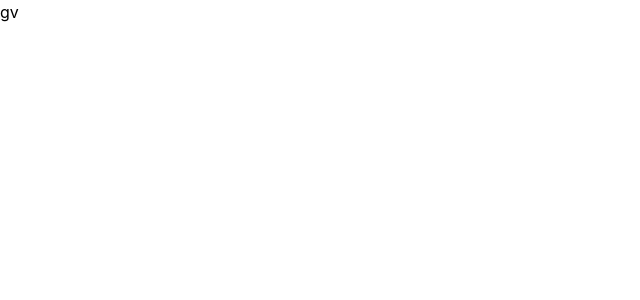
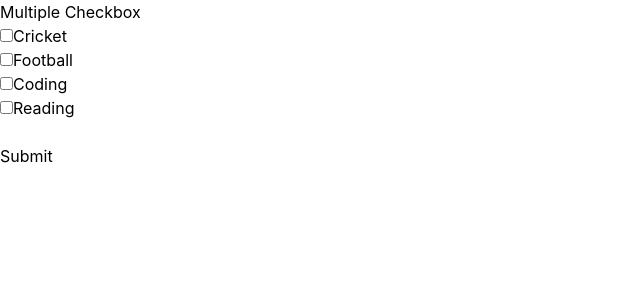
Before and after one commit to omjyotiprakash/reactconcepts, a React (Vite) app: page / in a window 1280 px wide. Shown: the top 300 px of the page, without its empty margins (0-640 px from the left). Built offline with nearby package versions, Linux system fonts and the light colour scheme; the HTML template or start-up script is replaced by a standard one.

Commit message:
Initial commit

```diff
--- a/src/App.jsx
+++ b/src/App.jsx
@@ -8,7 +8,9 @@ import UseStateHook from './topics/hooks/UseStateHook';
 import ListAndKeys from './topics/listandkeys/ListAndKeys';
 import UncontrolledForm from './topics/uncontrolledform/UncontrolledForm';
 import ControlledForm from './topics/controlledform/ControlledForm';
-import RadioAndCheckbox from './topics/controlledform/RadioAndCheckbox';
+import Radio from './topics/controlledform/Radio';
+import Checkbox from './topics/controlledform/Checkbox';
+import MultipleCheckbox from './topics/controlledform/MultipleCheckbox';
 // import Jsx_Expression from './topics/jsx_expression/Jsx_Expression';
 // import Jsx_Rules from './topics/jsx_expression/Jsx_Rules';
 
@@ -25,7 +27,9 @@ const App = () => {
       {/* <ListAndKeys/> */}
       {/* <UncontrolledForm/> */}
       {/* <ControlledForm/> */}
-      <RadioAndCheckbox/>
+      {/* <Radio/> */}
+      {/* <Checkbox/> */}
+      <MultipleCheckbox/>
     </div>
   )
 }
--- /dev/null
+++ b/src/topics/controlledform/Checkbox.jsx
@@ -0,0 +1,25 @@
+import React, { useState } from 'react'
+
+const Checkbox = () => {
+  const [terms, setTerms] = useState(false)
+
+  const handleForm = (e) => {
+    e.preventDefault()
+    console.log(terms)
+  }
+
+  const handleInput = (e) => {
+    setTerms(e.target.checked)
+  }
+  return (
+    <div>
+      <form onSubmit={handleForm}>
+        <input type="checkbox" name='terms' checked={terms} onChange={handleInput} />Terms & Conditions
+        <br />
+        <button>Submit</button>
+      </form>
+    </div>
+  )
+}
+
+export default Checkbox
--- /dev/null
+++ b/src/topics/controlledform/MultipleCheckbox.jsx
@@ -0,0 +1,47 @@
+import React, { useState } from "react";
+
+const MultipleCheckbox = () => {
+  const [checkedItems, setCheckedItems] = useState([]);
+
+  const hobbies = ["Cricket", "Football", "Coding", "Reading"];
+
+  const handleCheckbox = (e) => {
+    const { value, checked } = e.target;
+
+    if (checked) {
+      setCheckedItems([...checkedItems, value]);
+    } else {
+      setCheckedItems(checkedItems.filter((item) => item !== value));
+    }
+  };
+
+  const handleSubmit = (e) => {
+    e.preventDefault();
+    console.log(checkedItems);
+  };
+
+  return (
+    <div>
+      <h1>Multiple Checkbox</h1>
+
+      <form onSubmit={handleSubmit}>
+        {hobbies.map((hobby) => (
+          <div key={hobby}>
+            <input
+              type="checkbox"
+              value={hobby}
+              checked={checkedItems.includes(hobby)}
+              onChange={handleCheckbox}
+            />
+            <label>{hobby}</label>
+          </div>
+        ))}
+
+        <br />
+        <button type="submit">Submit</button>
+      </form>
+    </div>
+  );
+};
+
+export default MultipleCheckbox;
--- /dev/null
+++ b/src/topics/controlledform/Radio.jsx
@@ -0,0 +1,28 @@
+import React, { useState } from 'react'
+
+const ControlledForm = () => {
+  const [gender, setGender] = useState("male")
+
+  const handleForm = (e) => {
+    e.preventDefault()
+    console.log(gender)
+  }
+
+  const handleInput = (e) => {
+    const {name, value} = e.target
+    setGender(value)
+  }
+
+  return (
+    <div className='flex items-center flex-col justify-center w-screen h-screen'>
+      <form onSubmit={handleForm} className='flex items-center justify-center'>
+        <input checked={gender === "male"} type="radio" name='gender' value='male' onChange={handleInput} />Male
+        <input checked={gender === "female"} type="radio" name='gender' value='female' onChange={handleInput} />Female
+        <input checked={gender === "others"} type="radio" name='gender' value='others' onChange={handleInput} />Others
+        <button className='w-100 h-50 cursor-pointer border-none relative top-5 rounded-3xl bg-blue-600 text-white'>Submit</button>
+      </form>
+    </div>
+  )
+}
+
+export default ControlledForm
--- a/src/topics/controlledform/RadioAndCheckbox.jsx
+++ /dev/null
@@ -1,11 +0,0 @@
-import React from 'react'
-
-const RadioAndCheckbox = () => {
-  return (
-    <div>
-      gv
-    </div>
-  )
-}
-
-export default RadioAndCheckbox
```
